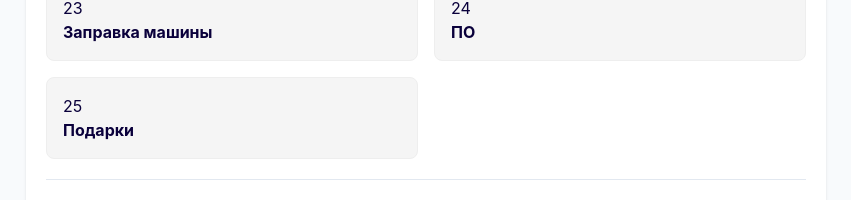
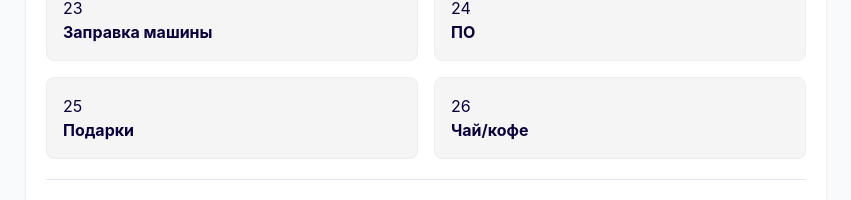
Before and after one commit to vladcyb/pay-stat-react, a React (Vite) app: page /#/ in a window 1280 px wide. Shown: the part 2648-2848 px from the top of the page, without its empty margins (214-1065 px from the left). Built offline with nearby package versions, Linux system fonts and the light colour scheme.

Commit message:
update categories

```diff
--- a/src/shared/constants/categoryMap.ts
+++ b/src/shared/constants/categoryMap.ts
@@ -24,6 +24,7 @@ export type CategoryMapIndex =
   | 23
   | 24
   | 25
+  | 26
 
 type ValueType = {
   name: string
@@ -131,4 +132,8 @@ export const categoryMap: Record<CategoryMapIndex, ValueType> = {
     name: 'Подарки',
     color: '#B33300',
   },
+  '26': {
+    name: 'Чай/кофе',
+    color: '#B33300',
+  },
 }
```
